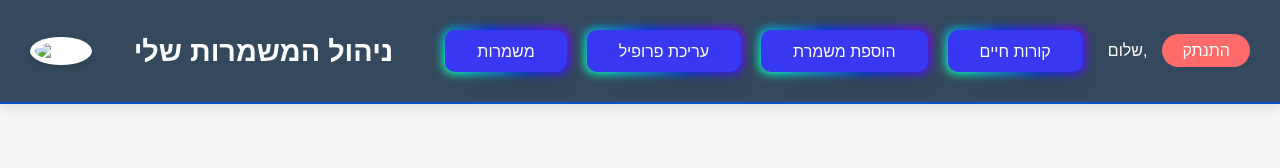
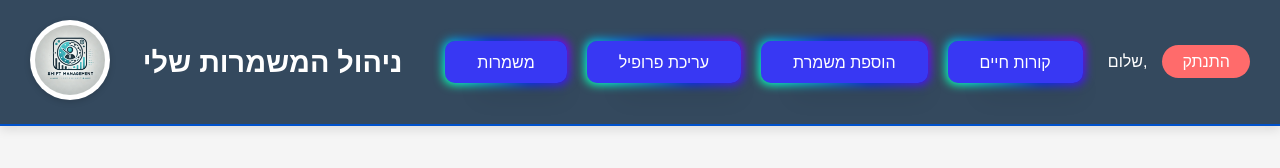
Before and after one commit to lid0kk/My_shift, a plain HTML site: page nav.html in a window 1280 px wide. Drawn offline with Linux system fonts and the light colour scheme.

Commit message:
Update nav.html

```diff
--- a/nav.html
+++ b/nav.html
@@ -9,7 +9,7 @@
 <body>
     <header>
         <div class="logo">
-            <img src="../Pictures/DALL·E 2024-11-14 10.45.58 - A modern, professional logo for a shift management project. The design features a minimalist clock or calendar icon to represent scheduling, combined .webp" alt="Logo">
+            <img src="./DALL·E 2024-11-14 10.45.58 - A modern, professional logo for a shift management project. The design features a minimalist clock or calendar icon to represent scheduling, combined .webp" alt="Logo">
         </div>
         <h1 id="nav-h1">ניהול המשמרות שלי</h1>
         <div class="menu-toggle" onclick="toggleMenu()">☰</div>
```
